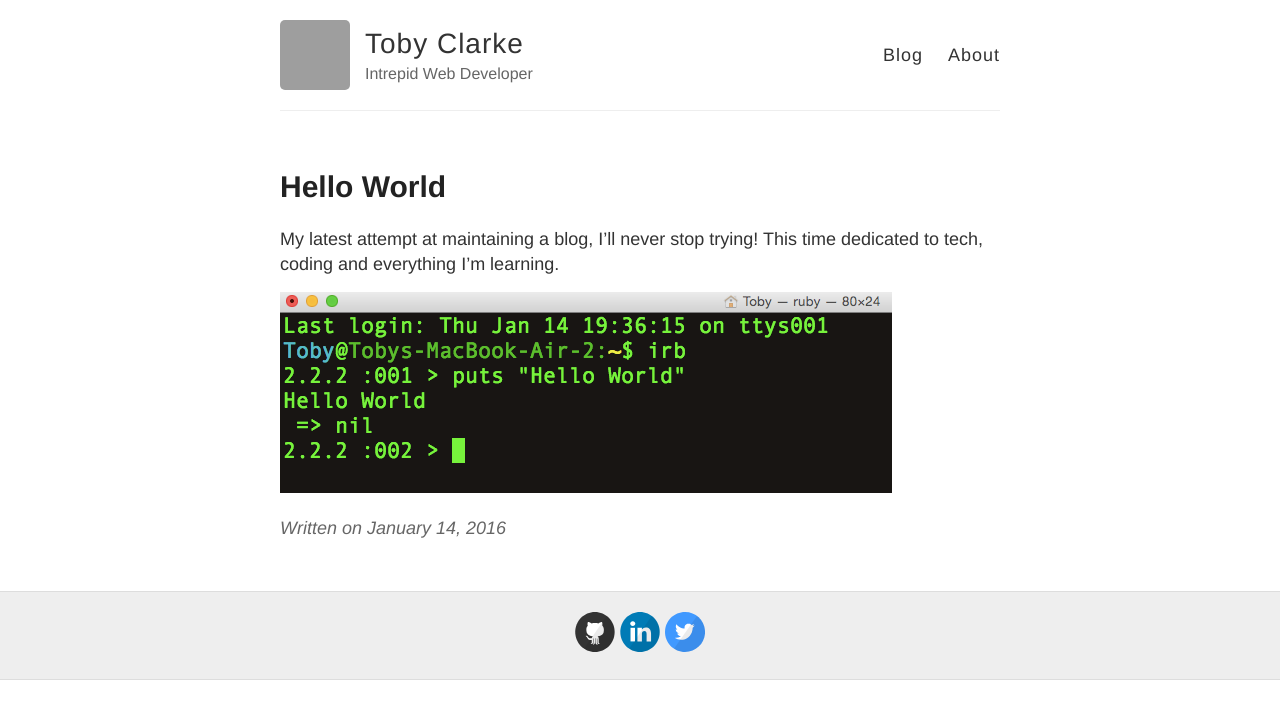
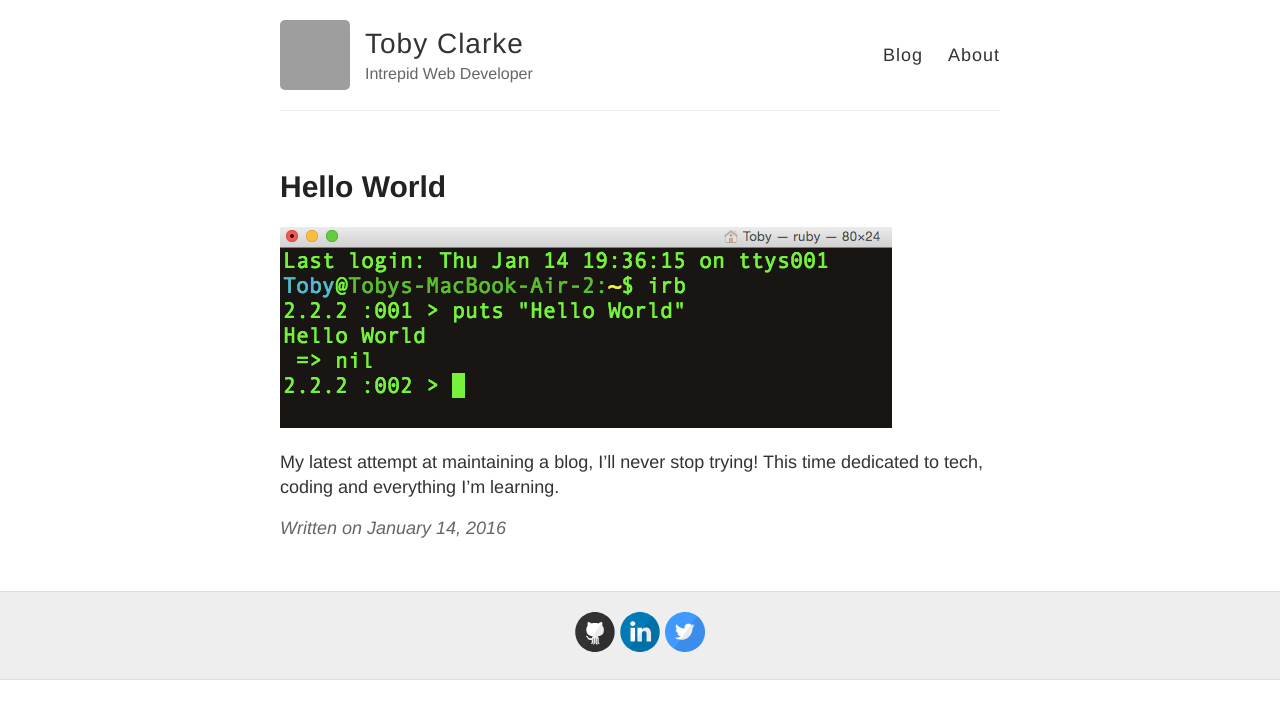
Before and after one commit to Teeohbee/Teeohbee.github.io, a Jekyll site: the page built from _posts/2016-01-14-Hello-World.md, in a window 1280 px wide. Shown: the top 719 px of the page. Built offline with Jekyll 4.4.1, drawn with Linux system fonts in a browser that asks for light colours; Markdown is read by kramdown in place of the engine named in the settings; grey boxes are pictures that could not be loaded.

Commit message:
Update 2016-01-14-Hello-World.md

```diff
--- a/_posts/2016-01-14-Hello-World.md
+++ b/_posts/2016-01-14-Hello-World.md
@@ -3,6 +3,6 @@ layout: post
 title: Hello World
 ---
 
+![_config.yml]({{ site.baseurl }}/images/helloworld.png)
+
 My latest attempt at maintaining a blog, I'll never stop trying! This time dedicated to tech, coding and everything I'm learning.
-
-![_config.yml]({{ site.baseurl }}/images/helloworld.png)
```
